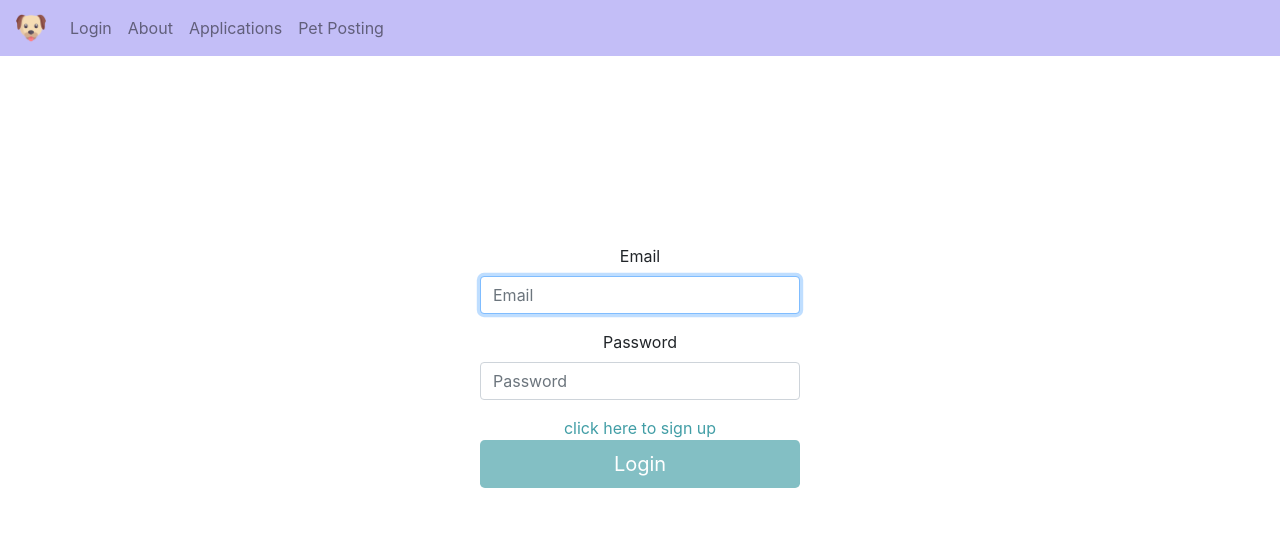
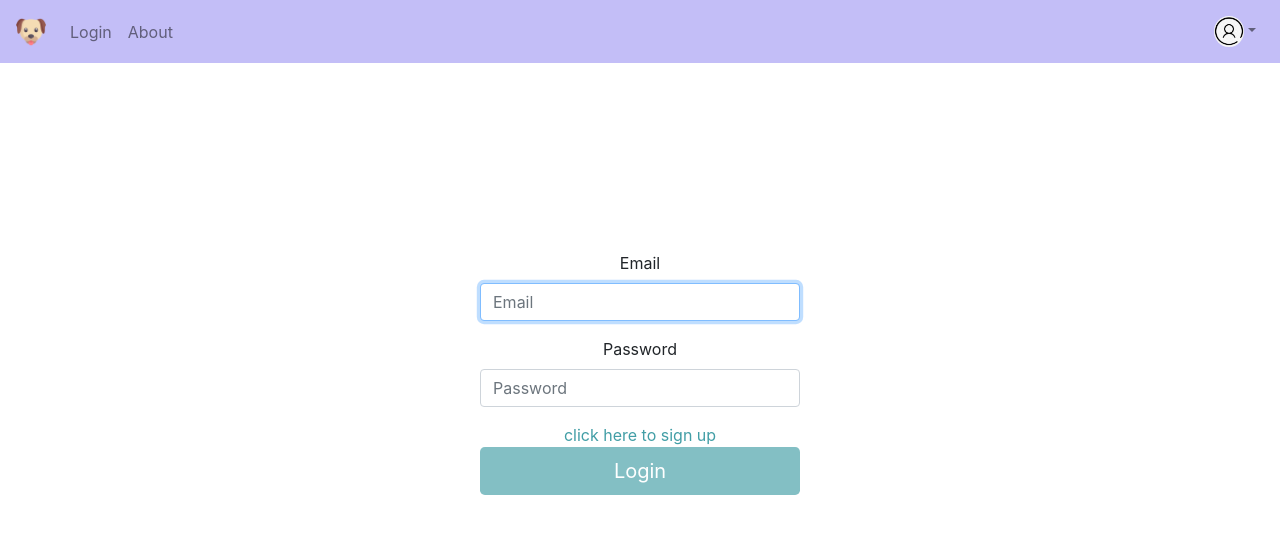
Before and after one commit to jchua24/pinder, a React (Create React App) app in the folder pet-adoption/: page /login in a window 1280 px wide. Shown: the top 534 px of the page. Built offline with nearby package versions, Linux system fonts and the light colour scheme.

Commit message:
working on wiring

```diff
--- a/pet-adoption/src/App.js
+++ b/pet-adoption/src/App.js
@@ -17,6 +17,7 @@ import AdminApplications from "./components/AdminApplications/AdminApplications"
 
 
 class App extends React.Component {
+
   render() {
     return (
       <div className="App">
--- a/pet-adoption/src/components/Login/Login.js
+++ b/pet-adoption/src/components/Login/Login.js
@@ -21,8 +21,10 @@ class Login extends React.Component {
     event.preventDefault();
     let email = this.state.email,
       password = this.state.password;
-    if (email === "test@test.com" && password === "test")
+    if (email === "test@test.com" && password === "test"){
       this.setState({ redirect: "/swiper" });
+      global.isLoggedIn = 'true';
+    }
     else if (email === "clinic@clinic.com" && password === "clinic")
       this.setState({ redirect: "/adminapps" });
     else alert("The email or password entered is incorrect!");
--- a/pet-adoption/src/components/Navigation.js
+++ b/pet-adoption/src/components/Navigation.js
@@ -1,19 +1,19 @@
 import React from "react";
 
-import {Nav, Navbar} from "react-bootstrap";
+import { Nav, Navbar, NavDropdown, Image } from "react-bootstrap";
 
-class Navigation extends React.Component{
-    constructor(){
+class Navigation extends React.Component {
+  constructor() {
     super();
     this.state = {
-            isLoggedIn : false
+      isLoggedIn: false,
     };
   }
-    render(){
+  render() {
     return (
       <div className="navbarsomething">
         {/* make the color transparent in the future */}
-                <Navbar expand="lg" style={{backgroundColor: '#C3BEF7'}}>
+        <Navbar expand="lg" style={{ backgroundColor: "#C3BEF7" }}>
           <Navbar.Brand href="/">
             <img
               src="/dog-icon.png"
@@ -26,10 +26,32 @@ class Navigation extends React.Component{
           <Navbar.Toggle aria-controls="basic-navbar-nav" />
           <Navbar.Collapse id="basic-navbar-nav">
             <Nav className="mr-auto">
-                            {!this.state.isLoggedIn ? <Nav.Link href="/login">Login</Nav.Link> : ""}
+              {!global.isLoggedIn ? (
+                <Nav.Link href="/login">Login</Nav.Link>
+              ) : (
+                ""
+              )}
               <Nav.Link href="/about"> About </Nav.Link>
-                            {!this.state.isLoggedIn ? <Nav.Link href="/Applications"> Applications </Nav.Link> : ""}
-                            <Nav.Link href="/postapet">Pet Posting</Nav.Link>
+              {global.isLoggedIn ? (
+                <Nav.Link href="/Applications"> Applications </Nav.Link>
+              ) : (
+                ""
+              )}
+            </Nav>
+            <Nav className="justify-content-end">
+              <NavDropdown
+                title={
+                  <Image
+                    width="30"
+                    height="30"
+                    src="/profile-icon.png"
+                    roundedCircle
+                    fluid
+                  />
+                }
+                id="profile-dropdown"
+                img="/profile-icon.png"
+              ></NavDropdown>
             </Nav>
           </Navbar.Collapse>
         </Navbar>
--- /dev/null
+++ b/pet-adoption/src/global.js
@@ -0,0 +1,2 @@
+global.isLoggedIn = false;
+global.isClinic = false;
--- a/pet-adoption/src/index.js
+++ b/pet-adoption/src/index.js
@@ -1,16 +1,12 @@
 import React from "react";
 import ReactDOM from "react-dom";
 import "./index.css";
-import 'bootstrap/dist/css/bootstrap.min.css';
+import "./global.js"
+import "bootstrap/dist/css/bootstrap.min.css";
 import App from "./App";
 import reportWebVitals from "./reportWebVitals";
 
-ReactDOM.render(
-  <React.StrictMode>
-    <App />
-  </React.StrictMode>,
-  document.getElementById("root")
-);
+ReactDOM.render(<App />, document.getElementById("root"));
 
 // If you want to start measuring performance in your app, pass a function
 // to log results (for example: reportWebVitals(console.log))
```
Also changed, not shown: pet-adoption/public/profile-icon.png (added), 1 other file (tests, documents, lock files or other folders). Lines whose indentation alone changed are shown as unchanged.
